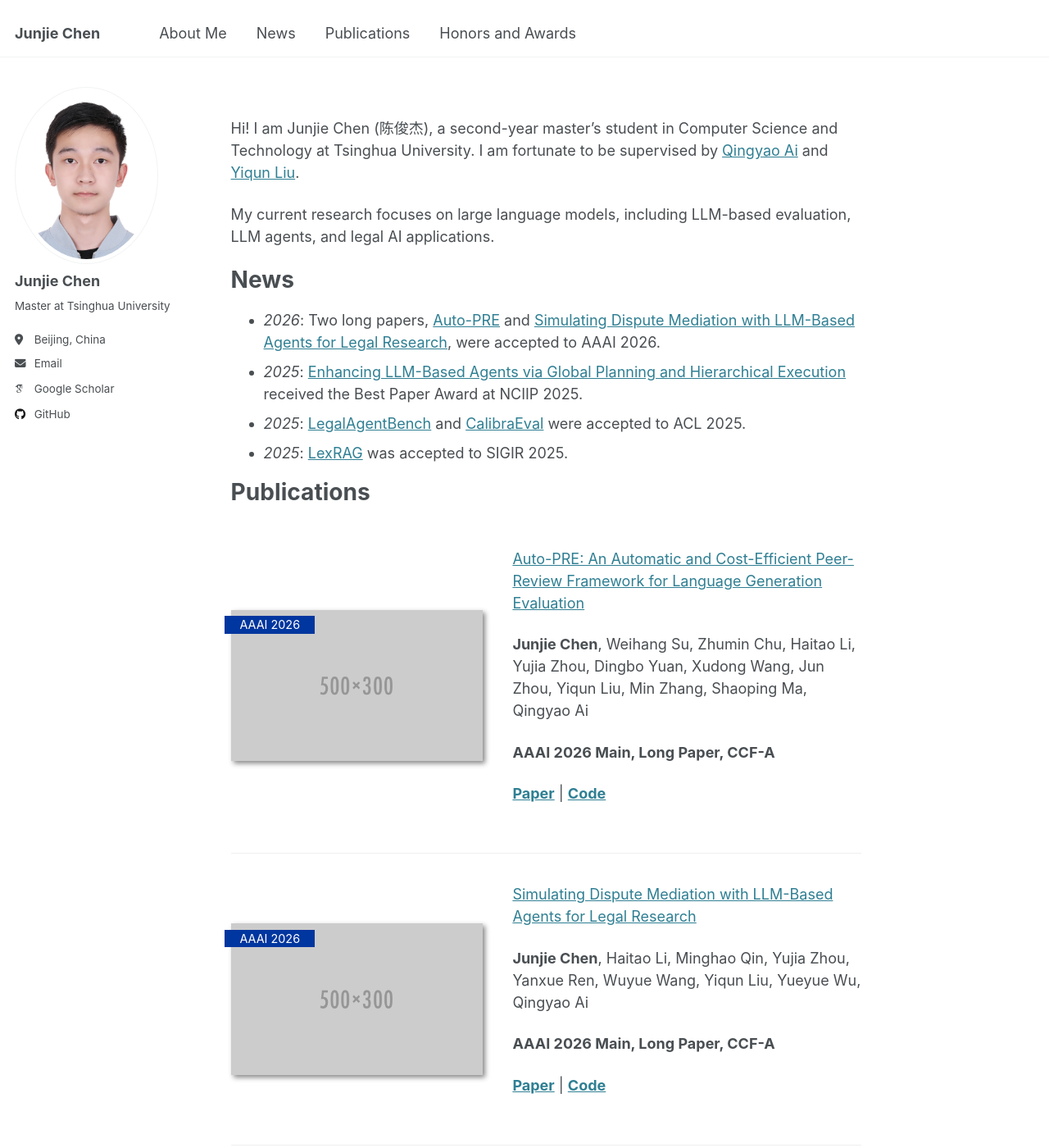
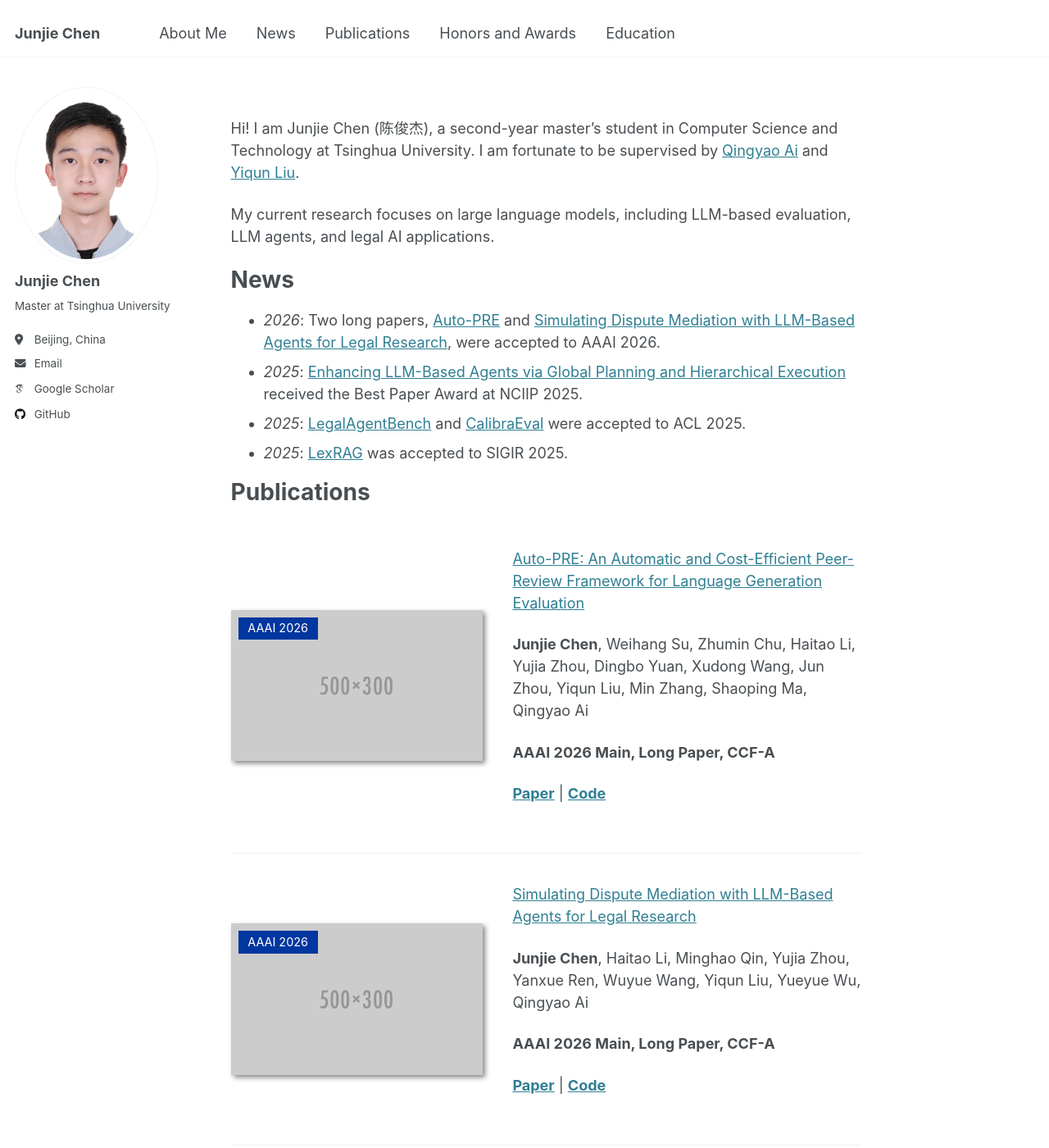
Before and after one commit to cjj826/cjj826.github.io, a Jekyll site: the page built from _pages/about.md, in a window 1280 px wide and 1400 px high. Shown: the whole window at 82% size. Built offline with Jekyll 4.4.1, drawn with Linux system fonts in a browser that asks for light colours; some web fonts are replaced.

Commit message:
Update homepage layout

```diff
--- a/_config.yml
+++ b/_config.yml
@@ -340,4 +340,8 @@ tag_archive:
 
 
 # HTML Compression
-# - http://jch.pen
+# - http://jch.penibelst.de/
+compress_html:
+  clippings: all
+  ignore:
+    envs: development
--- a/_data/navigation.yml
+++ b/_data/navigation.yml
@@ -15,3 +15,7 @@ main:
     url: /#publications
 
   - title: "Honors and Awards"
+    url: /#honors-and-awards
+
+  - title: "Education"
+    url: /#education
--- a/assets/css/main.scss
+++ b/assets/css/main.scss
@@ -56,7 +56,16 @@
         width: 100%;
         order: 2;
 
+        > div {
+            position: relative;
+            width: 100%;
+            max-width: 400px;
+        }
+
         img {
+            display: block;
+            width: 100%;
+            height: auto;
             max-width: 400px;
             box-shadow: 3px 3px 6px #888;
             object-fit: cover;
@@ -98,12 +107,14 @@ h1:before,
 }
 
 .badge {
-    padding-left: 1rem;
-    padding-right: 1rem;
     position: absolute;
-    margin-top: .5em;
-    margin-left: -.5em;
+    top: .5rem;
+    left: .5rem;
+    z-index: 2;
+    margin: 0;
+    padding: .2rem .65rem;
     color: #fff;
     background-color: #00369f;
     font-size: .8em;
+    line-height: 1.4;
 }
```
